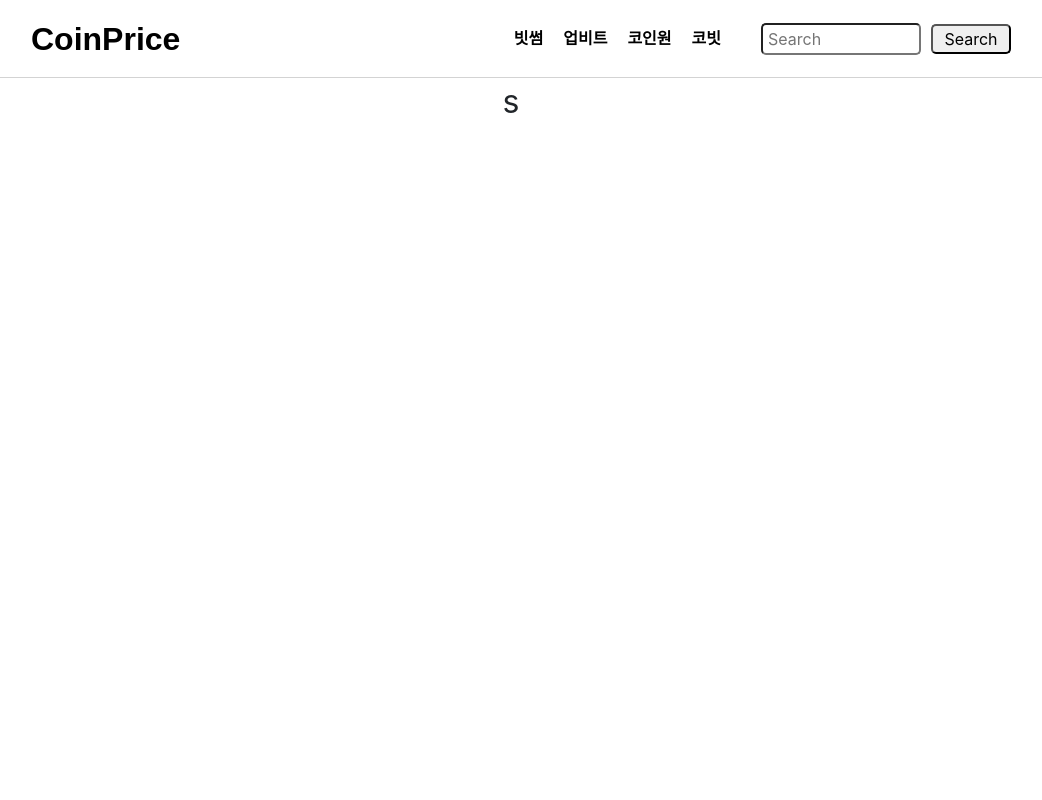
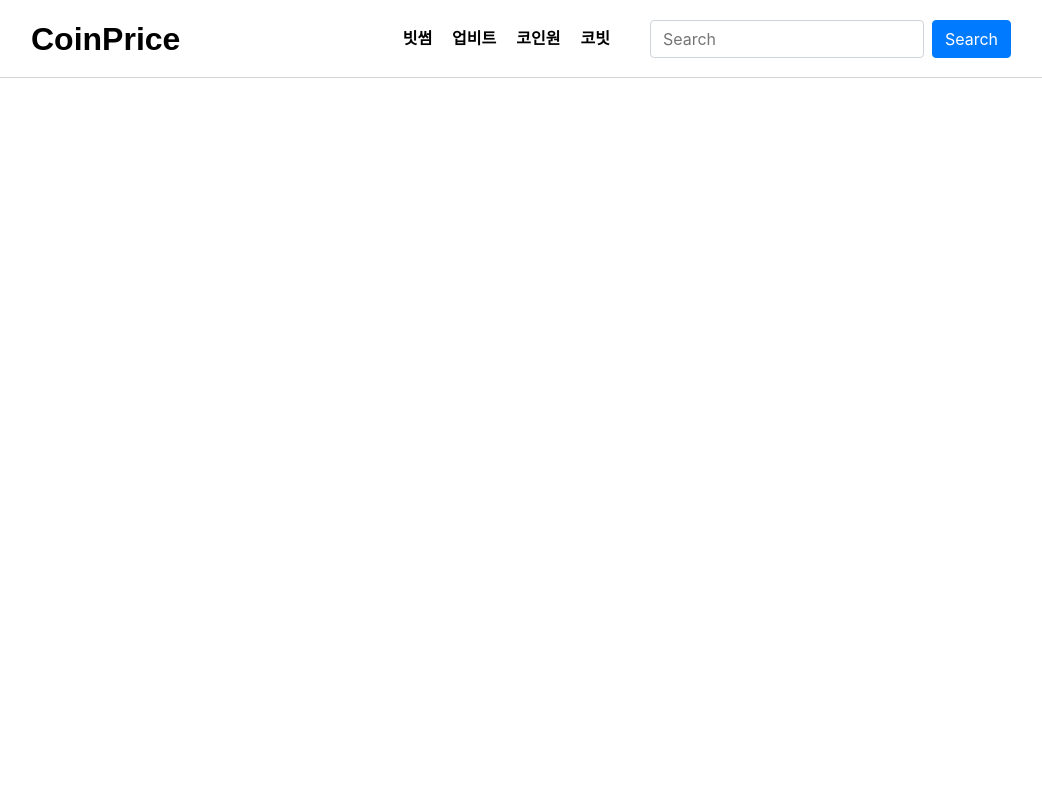
Before and after one commit to hckcksrl/coin_web, a React (Create React App) app: page / in a window 1280 px wide. Shown: the top 800 px of the page, without its empty margins (129-1171 px from the left). Built offline with nearby package versions, Linux system fonts and the light colour scheme; the HTML template or start-up script is replaced by a standard one.

Commit message:
header search

```diff
--- a/public/index.html
+++ b/public/index.html
@@ -8,12 +8,6 @@
   <meta name="theme-color" content="#000000" />
   <meta name="description" content="Web site created using create-react-app" />
   <link rel="apple-touch-icon" href="logo192.png" />
-  <link
-    rel="stylesheet"
-    href="https://maxcdn.bootstrapcdn.com/bootstrap/4.3.1/css/bootstrap.min.css"
-    integrity="sha384-ggOyR0iXCbMQv3Xipma34MD+dH/1fQ784/j6cY/iJTQUOhcWr7x9JvoRxT2MZw1T"
-    crossorigin="anonymous"
-  />
   <!--
       manifest.json provides metadata used when your web app is installed on a
       user's mobile device or desktop. See https://developers.google.com/web/fundamentals/web-app-manifest/
--- a/src/component/Header/header.css
+++ b/src/component/Header/header.css
@@ -16,7 +16,8 @@ header{
 header a {
   color: black;
   font-family: sans-serif;
-  font-weight: 700
+  font-weight: 700;
+  text-decoration: none
 }
 .header-logo {
   margin-left: 20px;
@@ -33,24 +34,49 @@ header a {
   justify-content: flex-end;
   align-items: center;
 }
-.header-search{
-  display: flex;
-  justify-content: flex-end;
-  align-items: center
-}
 .header-coin a {
   margin-right: 20px;
   font-size: 1em;
 }
-.search{
-  margin-right: 10;
-  padding:5;
-  border-radius: 5;
-  width:5em;
-  height:1em;
-}
-.search-button{
-  width:2em;
-  height:1em;
+.header-search{
+  display: flex;
+  justify-content: flex-end;
+  align-items: center;
+  margin-top: 0em;
+  box-sizing: border-box;
 
 }
+.header-form{
+  display: flex;
+  flex-flow: row wrap;
+  align-items: center;
+}
+.search{
+  margin-right: .5rem;
+  padding: .375rem .75rem;
+  font-size: 1rem;
+  font-weight: 400;
+  line-height: 1.5;
+  color: #495057;
+  background-color: #fff;
+  background-clip: padding-box;
+  border: 1px solid #ced4da;
+  border-radius: .25rem;
+}
+.button {
+  top:0;
+  display: inline-block;
+  font-weight: 400;
+  text-align: center;
+  vertical-align: middle;
+  border: 1px solid transparent;
+  padding: .375rem .75rem;
+  font-size: 1rem;
+  line-height: 1.5;
+  border-radius: .25rem;
+}
+.button4 {
+  color: #fff;
+  background-color: #007bff;
+  border-color: #007bff;
+}
--- a/src/component/Header/header.js
+++ b/src/component/Header/header.js
@@ -18,9 +18,9 @@ class Header extends Component {
             <NavLink to="/korbit">코빗</NavLink>
           </div>
           <div className="header-search">
-            <form>
-              <input type="text" placeholder="Search" style={{ marginRight: 10, padding: 5, borderRadius: 5, width: '10em', height: '2em' }} />
-              <button style={{ width: '5em', borderRadius: 5 }}>Search</button>
+            <form className="header-form">
+              <input type="text" placeholder="Search" className="search" />
+              <button className="button button4">Search</button>
             </form>
           </div>
         </div>
--- a/src/component/Home.js
+++ b/src/component/Home.js
@@ -2,11 +2,17 @@ import React, { Component } from 'react';
 
 class Home extends Component {
 
+    constructor() {
+        super()
+        this.stat = {
+            list: null
+        }
+    }
 
     render() {
         return (
             <div style={{ height: '100%' }}>
-                <a>s</a>
+
             </div>
         );
     }
```
